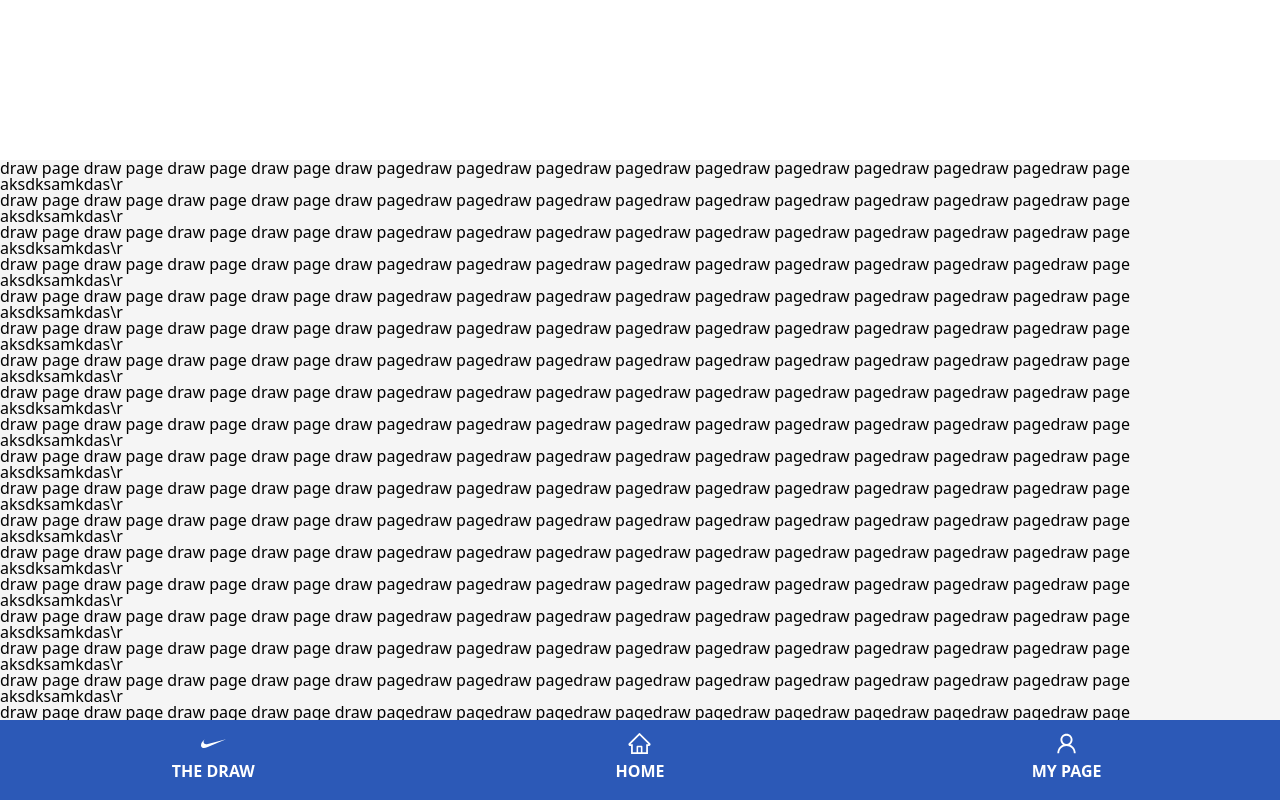
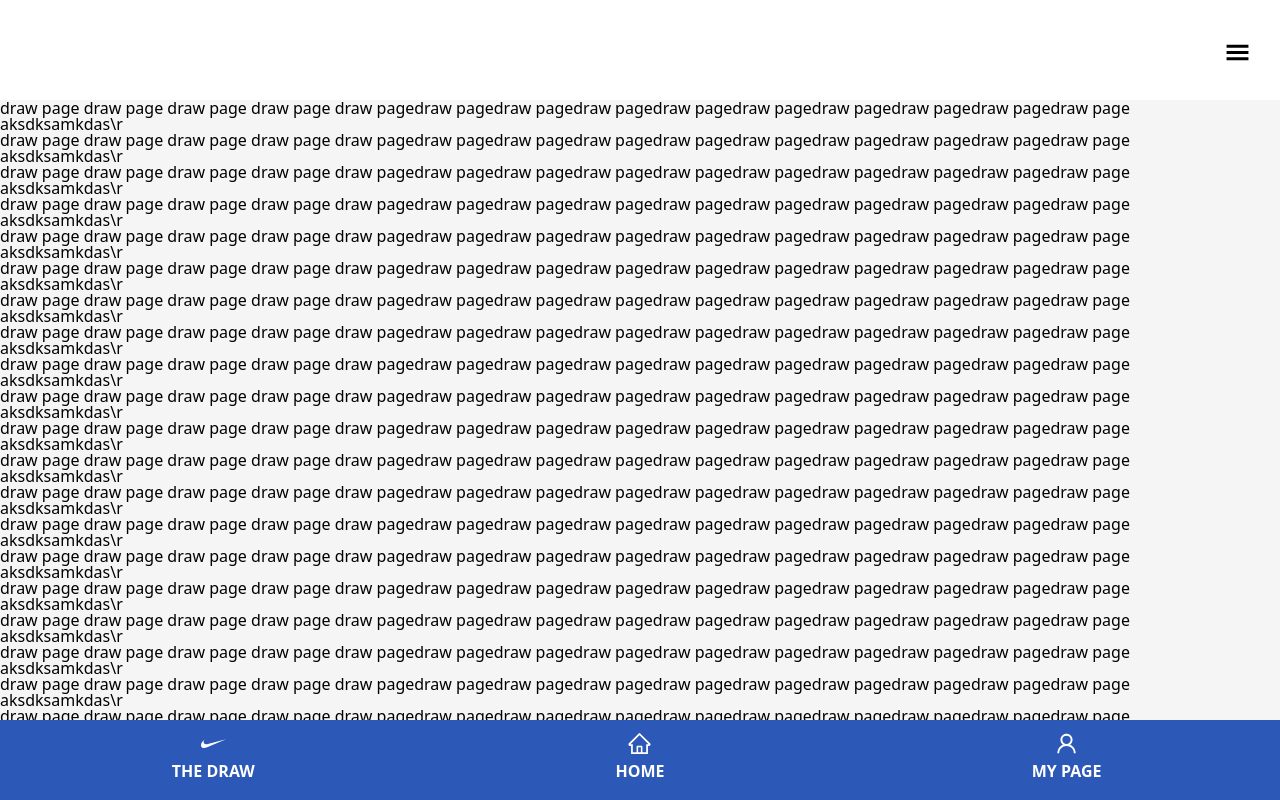
Before and after one commit to Myeongkook/draw, a React (Create React App) app in the folder nike-frontend/: page /draw in a window 1280 px wide. Built offline with nearby package versions, Linux system fonts and the light colour scheme; a web font is replaced by a local one.

Commit message:
3/25 컴포넌트 디렉토리 수정

```diff
--- a/nike-frontend/src/pages/Home.js
+++ b/nike-frontend/src/components/Home.js
@@ -1,5 +1,5 @@
 import React from 'react';
-import Layout from '../components/Layout';
+import Layout from './Layout';
 
 const Home = () => {
   return (
--- a/nike-frontend/src/components/Layout.js
+++ b/nike-frontend/src/components/Layout.js
@@ -2,11 +2,18 @@ import React from 'react';
 import Menu from './Menu';
 import '../index.css';
 import NavigatorBar from './NavigatorBar';
+import { GiHamburgerMenu } from 'react-icons/gi';
 
 const Layout = ({ children }) => {
+  const activeMenu = () => {
+    document.getElementsByClassName('menu')[0].classList.toggle('active');
+  };
   return (
     <div className="Layout">
-      <Menu />
+      <div className="header">
+        <GiHamburgerMenu onClick={activeMenu} />
+        <Menu />
+      </div>
       {children}
       <NavigatorBar />
     </div>
--- a/nike-frontend/src/pages/Login.js
+++ b/nike-frontend/src/components/Login.js
@@ -29,7 +29,7 @@ function Login() {
       },
     }).then((res) => {
       if (res.data) {
-        navigate('/home');
+        console.log('사이트 작업 중입니다.');
       } else {
         window.alert('올바르지 않는 요청입니다.');
       }
--- a/nike-frontend/src/components/Menu.js
+++ b/nike-frontend/src/components/Menu.js
@@ -1,15 +1,12 @@
 import React from 'react';
-import { GrMenu } from 'react-icons/gr';
 
 const Menu = () => {
-  const activeMenu = () => {
+  const unActiveMenu = (e) => {
     document.getElementsByClassName('menu')[0].classList.toggle('active');
-  };
-  const unActiveMenu = (e) => {
-    document.getElementsByClassName('menu')[0].classList.remove('active');
+    console.log(document.getElementsByClassName('menu')[0].classList);
   };
   return (
-    <div className="menu" onClick={activeMenu}>
+    <div className="menu">
       <button type="button" onClick={unActiveMenu}>
         X
       </button>
--- a/nike-frontend/src/index.css
+++ b/nike-frontend/src/index.css
@@ -253,7 +253,7 @@ a:active {
   position: relative;
   width: 100%;
   height: 80%;
-  top: 20%;
+  top: 9%;
   background-color: whitesmoke;
   overflow: auto;
 }
@@ -263,14 +263,13 @@ a:active {
   margin-right: 30px;
   font-size: 25px;
   position: relative;
-  top: 25px;
+  top: 40px;
 }
 
 .Layout .menu {
   width: 100%;
   height: 50vh;
   background-color: rgba(255, 255, 255, 0.95);
-  background-color: pink;
   position: fixed;
   top: 5%;
   right: -100%;
```
Also changed, not shown: nike-frontend/src/App.js (+3 -7 lines), nike-frontend/src/components/Join.js (renamed from nike-frontend/src/pages/Join.js).
